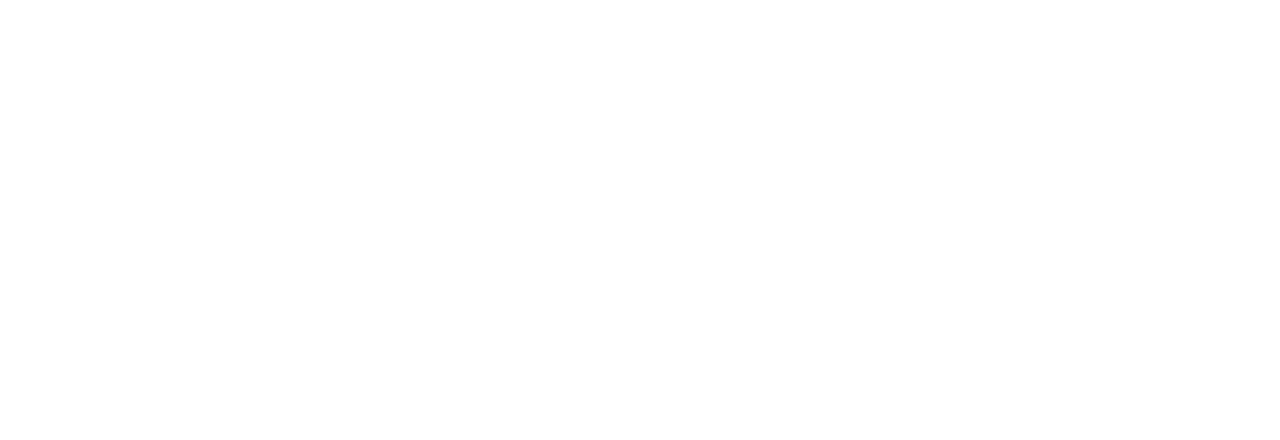
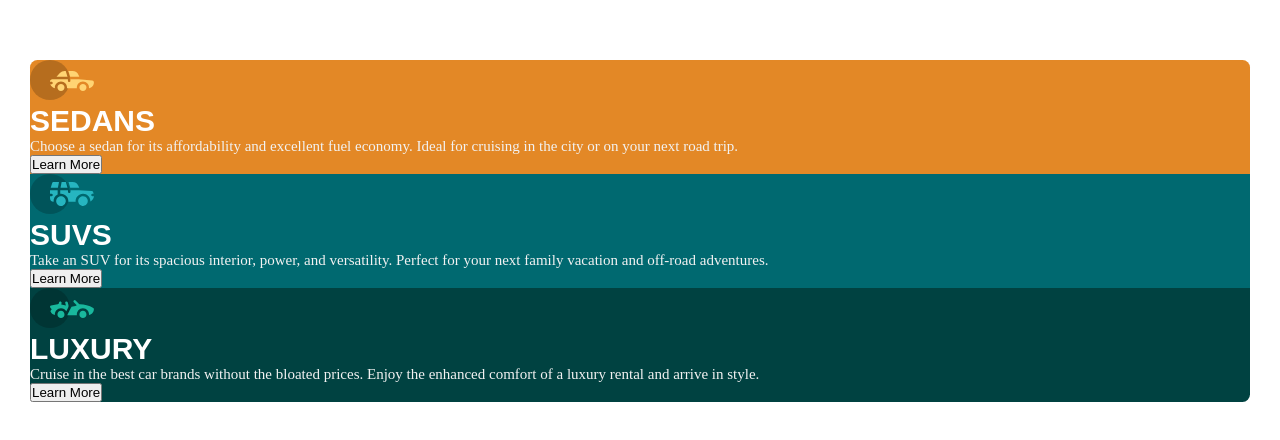
Before and after one commit to feliperossibr/3-column-preview-card, a plain HTML site: page index.html in a window 1280 px wide. Drawn offline with Linux system fonts and the light colour scheme; a web font is replaced by a local one.

Commit message:
criando index

```diff
--- a/index.html
+++ b/index.html
@@ -12,6 +12,50 @@
   <link rel="stylesheet" href="styles/index.css">
 </head>
 <body>
+  <main>
+    <div class="cards-wrapper">
+      <div class="card-sedans">
+        <span class="icon-card" id="icon-sedans">
+          <img src="images/icons/icon-sedans.svg" alt="">
+        </span>
+          <h1>Sedans</h1>
+          <p>
+            Choose a sedan for its affordability and excellent fuel economy. Ideal for cruising in the city
+            or on your next road trip.
+        </p>
+        <button type="submit">
+          Learn More
+        </button>
+      </div>
 
+      <div class="card-suvs">
+        <span class="icon-card" id="icon-suvs">
+          <img src="images/icons/icon-suvs.svg">
+        </span>
+        <h1>Suvs</h1>
+        <p>
+          Take an SUV for its spacious interior, power, and versatility. Perfect for   your next family vacation
+          and off-road adventures.
+        </p>
+        <button type="submit">
+          Learn More
+        </button>
+      </div>
+
+      <div class="card-luxury">
+        <span class="icon-card" id="icon-luxury">
+          <img src="images/icons/icon-luxury.svg">
+        </span>
+        <h1>Luxury</h1>
+        <p>
+          Cruise in the best car brands without the bloated prices. Enjoy the enhanced comfort of a luxury
+          rental and arrive in style.
+        </p>
+        <button type="submit">
+          Learn More
+        </button>
+      </div>
+    </div>
+  </main>
 </body>
 </html>
--- a/styles/global.css
+++ b/styles/global.css
@@ -14,10 +14,42 @@
 
   --ff-paragraph: "Lexend Deca", sans-serif;
   --ff-title: "Big Shoulders", sans-serif;
-
-  --paragraph-font: 400 1rem var(--ff-paragraph);
 }
 
 body, html {
   font-size: 15px;
+  padding: 2rem 1rem;
 }
+
+h1 {
+  color: var(--white);
+  font: 700 2rem var(--ff-title);
+  text-transform: uppercase;
+}
+
+p {
+  color: var(--light-gray);
+}
+
+.cards-wrapper{
+  display: grid;
+
+
+  & > .card-sedans {
+    background-color: var(--bright-orange);
+
+    border-top-left-radius: .5rem;
+    border-top-right-radius: .5rem;
+  }
+
+  & > .card-suvs {
+    background-color: var(--dark-cyan);
+  }
+
+  & > .card-luxury {
+    background-color: var(--very-dark-cyan);
+
+    border-bottom-left-radius: .5rem;
+    border-bottom-right-radius: .5rem;
+  }
+}
```
